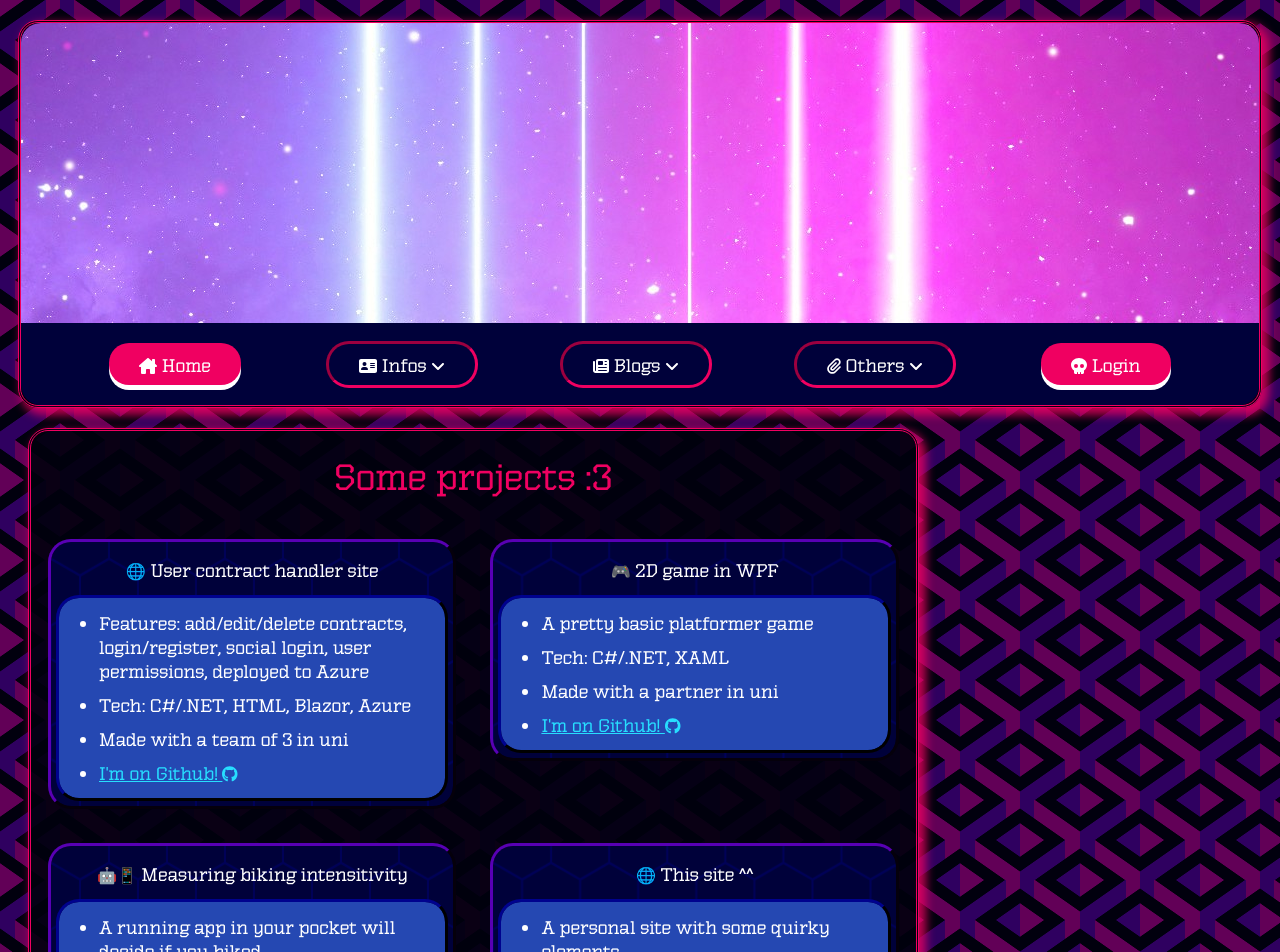
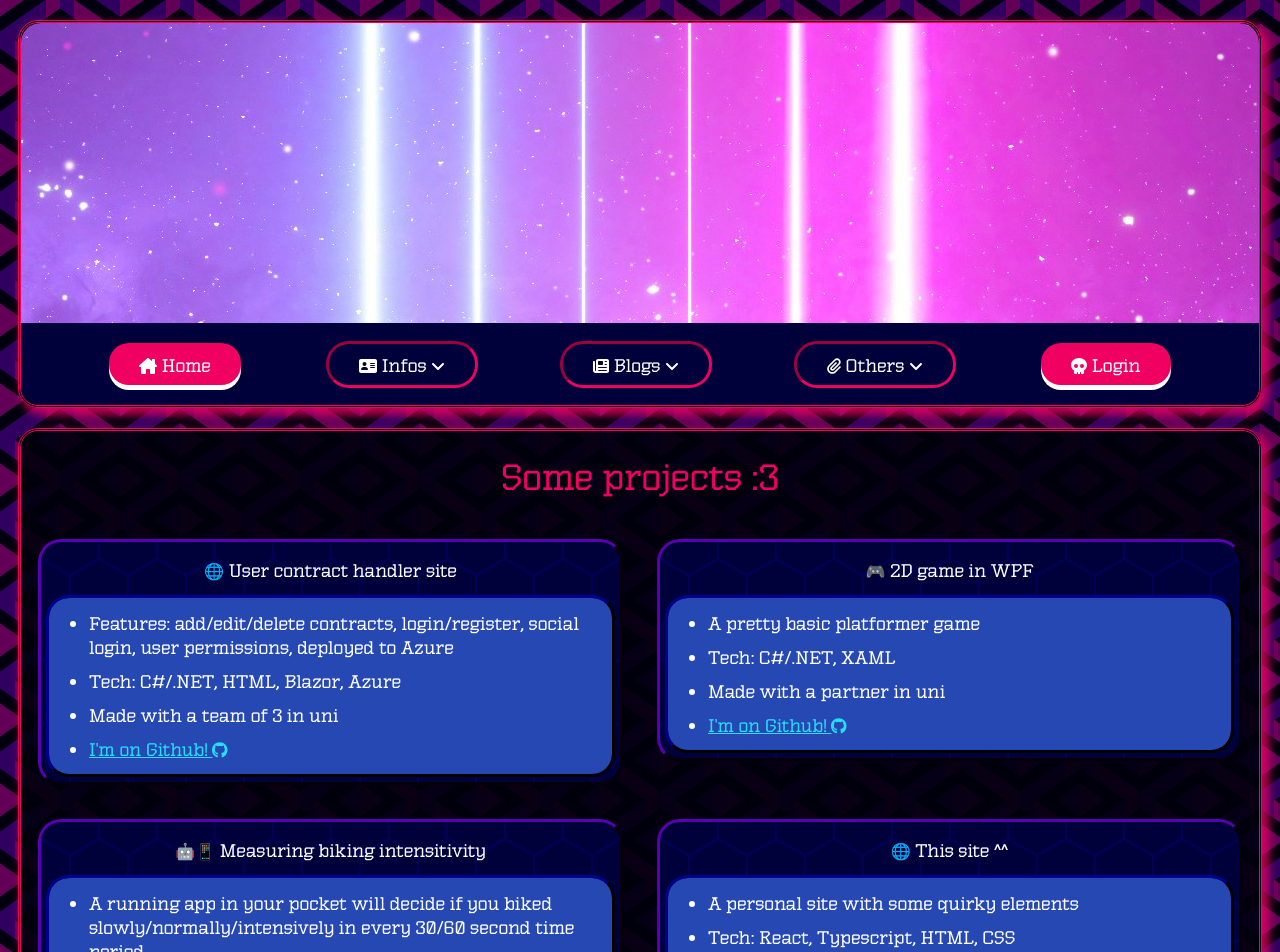
Before and after one commit to PrivateN00b/privatenoob.top, a React (Vite) app: page /Projects in a window 1280 px wide. Shown: the top 952 px of the page. Built offline with nearby package versions, Linux system fonts and the light colour scheme.

Commit message:
ui: changed MainDiv to BaseContentDiv in Projects

```diff
--- a/src/layouts/RootLayout.tsx
+++ b/src/layouts/RootLayout.tsx
@@ -15,7 +15,7 @@ const Header = styled.header`
 `;
 
 const Main = styled.main`
-  margin-bottom: 20px;
+  margin: 0 10px 20px 10px;
 `;
 
 export default function RootLayout() {
--- a/src/pages/infos/Projects.tsx
+++ b/src/pages/infos/Projects.tsx
@@ -2,14 +2,14 @@ import BlockList from "../../components/styled-components/block-list/BlockList";
 import BlockListDiv from "../../components/styled-components/block-list/BlockListDiv";
 import CenteredH1 from "../../components/ui/CenteredH1";
 import Container from "../../components/ui/Container";
-import MainDiv from "../../components/ui/MainDiv";
 import { FontAwesomeIcon } from "@fortawesome/react-fontawesome";
 import { faGithub } from "@fortawesome/free-brands-svg-icons";
+import BaseContentDiv from "../../components/ui/BaseContentDiv";
 
 function Projects() {
   return (
     <Container>
-      <MainDiv>
+      <BaseContentDiv isLast={true}>
         <CenteredH1>Some projects :3</CenteredH1>
         <div style={{ display: "flex", flexWrap: "wrap" }}>
           <BlockListDiv>
@@ -79,7 +79,7 @@ function Projects() {
             </BlockList>
           </BlockListDiv>
         </div>
-      </MainDiv>
+      </BaseContentDiv>
     </Container>
   );
 }
```
